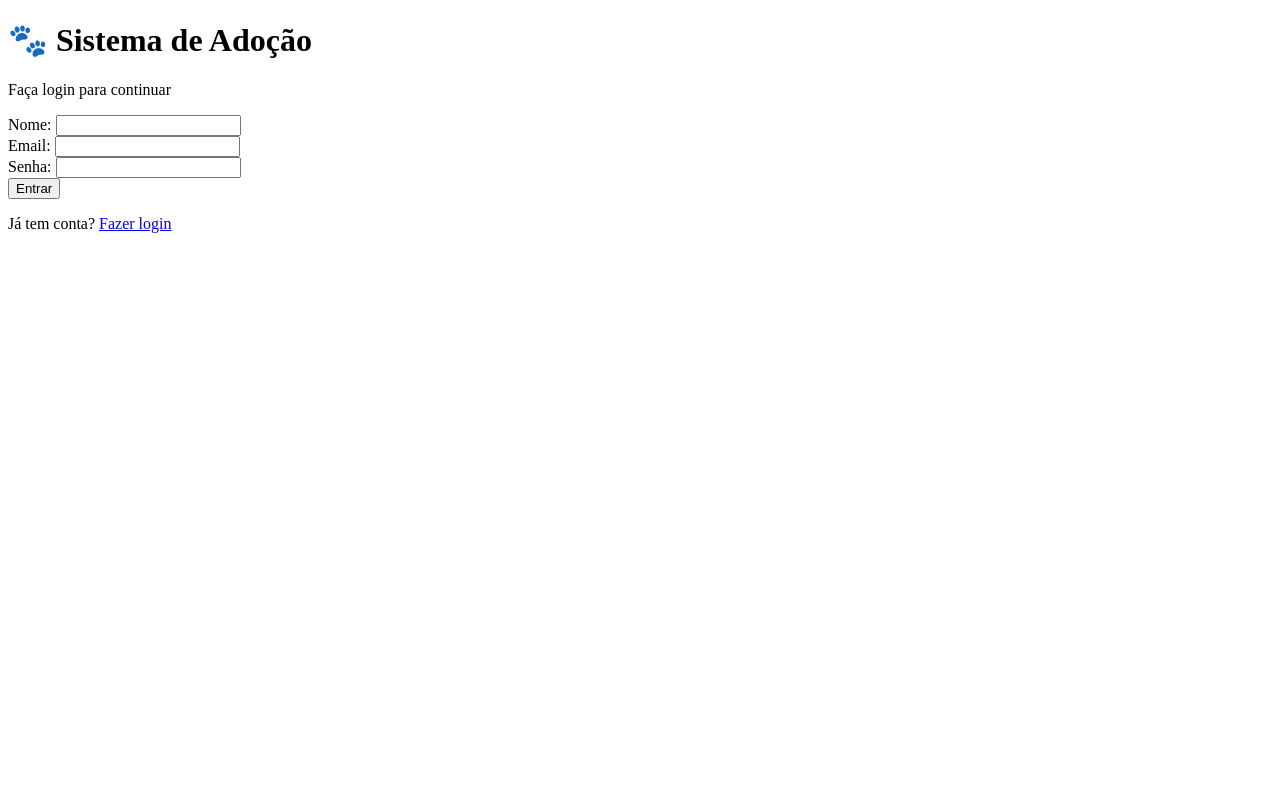
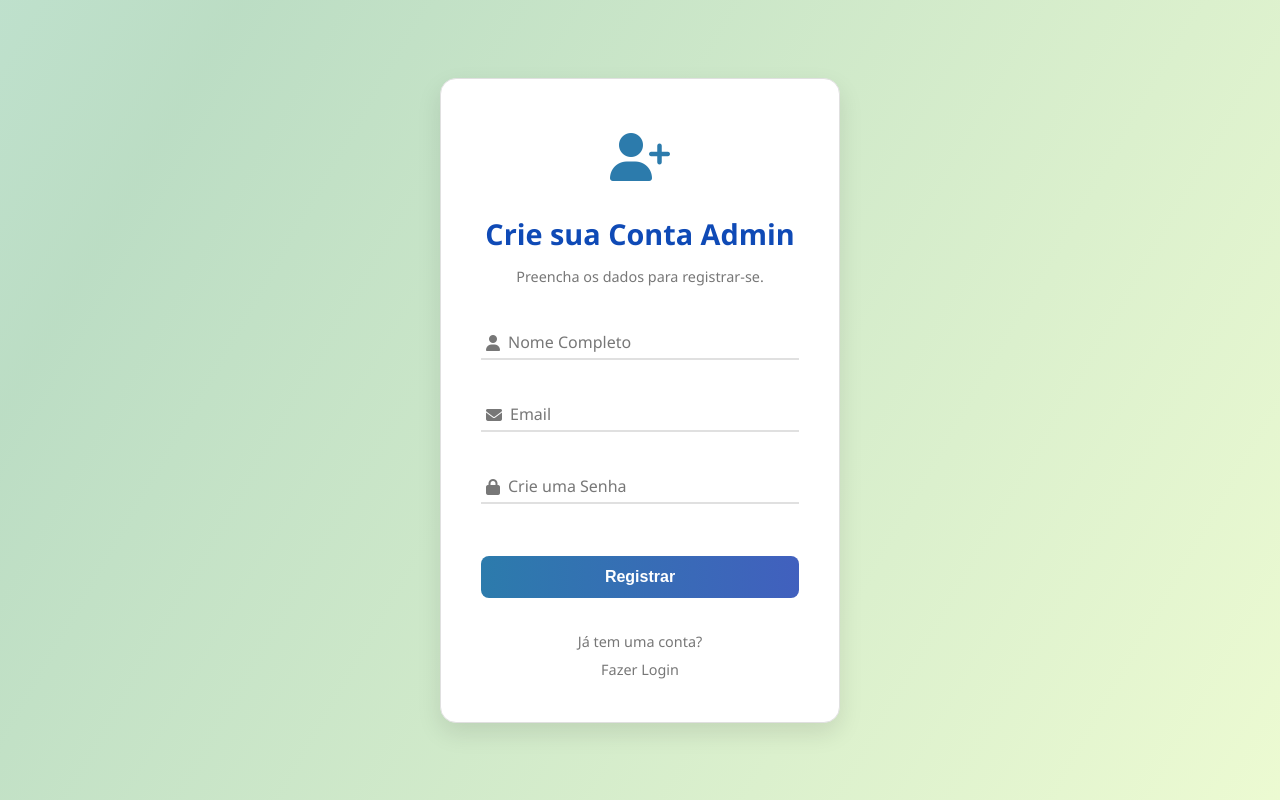
Before and after one commit to gabidmag/pet_adocao_CRUD.php, a PHP site: page /registrar.php in a window 1280 px wide. Run offline with PHP 8.4, Linux system fonts and the light colour scheme.

Commit message:
terminei o front da parte registrar de adm que faltou

```diff
--- a/public/css/style.css
+++ b/public/css/style.css
@@ -1257,3 +1257,8 @@ body {
     font-weight: 500;
     font-size: 0.9rem;
 }
+
+.login-footer p {
+    color: var(--text-light);
+    margin-bottom: 5px;
+}
--- a/registrar.php
+++ b/registrar.php
@@ -52,34 +52,60 @@ if ($_SERVER['REQUEST_METHOD'] === 'POST') {
 <head>
     <meta charset="UTF-8">
     <meta name="viewport" content="width=device-width, initial-scale=1.0">
-    <title>Login - Sistema de Adoção</title>
+    <title>Criar Conta - PetAdopt</title>
+    <!-- Ícones e CSS -->
+    <link rel="stylesheet" href="https://cdnjs.cloudflare.com/ajax/libs/font-awesome/6.4.0/css/all.min.css">
+    <link rel="stylesheet" href="public/css/style.css">
 </head>
-<body>
-    <div class="login-container">
-        <h1>🐾 Sistema de Adoção</h1>
-        <?php if ($erro): ?><div style="color:red;"><?php echo htmlspecialchars($erro); ?></div><?php endif; ?>
-        <?php if ($sucesso): ?><div style="color:green;"><?php echo htmlspecialchars($sucesso); ?></div><?php endif; ?>
-        <p class="subtitle">Faça login para continuar</p>
+<body class="login-page">
 
-        <form method="POST" action="registrar.php">
-            <div class="form-group">
-                <label for="nome_usuario">Nome:</label>
-                <input type="text" id="nome" name="nome" required>
+    <div class="login-card">
+        <div class="login-header">
+            <div class="login-icon">
+                <i class="fa-solid fa-user-plus"></i>
+            </div>
+            <h2>Crie sua Conta Admin</h2>
+            <p>Preencha os dados para registrar-se.</p>
+        </div>
 
-            <div class="form-group">
-                <label for="email_usuario">Email:</label>
-                <input type="email_" id="email" name="email" required>
+        <!-- Mensagens de Sucesso ou Erro -->
+        <?php if (!empty($erro)): ?>
+            <div class="alert-error">
+                <i class="fa-solid fa-circle-exclamation"></i> <?php echo htmlspecialchars($erro); ?>
+            </div>
+        <?php endif; ?>
+
+        <?php if (!empty($sucesso)): ?>
+            <div class="alert-error" style="background-color: #D1FAE5; color: #065F46;">
+                <i class="fa-solid fa-check-circle"></i> <?php echo htmlspecialchars($sucesso); ?>
+            </div>
+        <?php endif; ?>
+
+        <form method="POST" action="registrar.php" class="floating-label-form">
+
+            <div class="input-group">
+                <input type="text" id="nome" name="nome" placeholder=" " required>
+                <label for="nome"><i class="fa-solid fa-user"></i> Nome Completo</label>
             </div>
 
-            <div class="form-group">
-                <label for="senha">Senha:</label>
-                <input type="password" id="senha" name="senha" required>
+            <div class="input-group">
+                <input type="email" id="email" name="email" placeholder=" " required>
+                <label for="email"><i class="fa-solid fa-envelope"></i> Email</label>
             </div>
 
-            <button type="submit">Entrar</button>
+            <div class="input-group">
+                <input type="password" id="senha" name="senha" placeholder=" " required>
+                <label for="senha"><i class="fa-solid fa-lock"></i> Crie uma Senha</label>
+            </div>
+
+            <button type="submit" class="btn-login">Registrar</button>
         </form>
 
-        <p>Já tem conta? <a href="login.php">Fazer login</a></p>
+        <div class="login-footer">
+            <p>Já tem uma conta?</p>
+            <a href="login.php">Fazer Login</a>
+        </div>
     </div>
+
 </body>
 </html>
```
